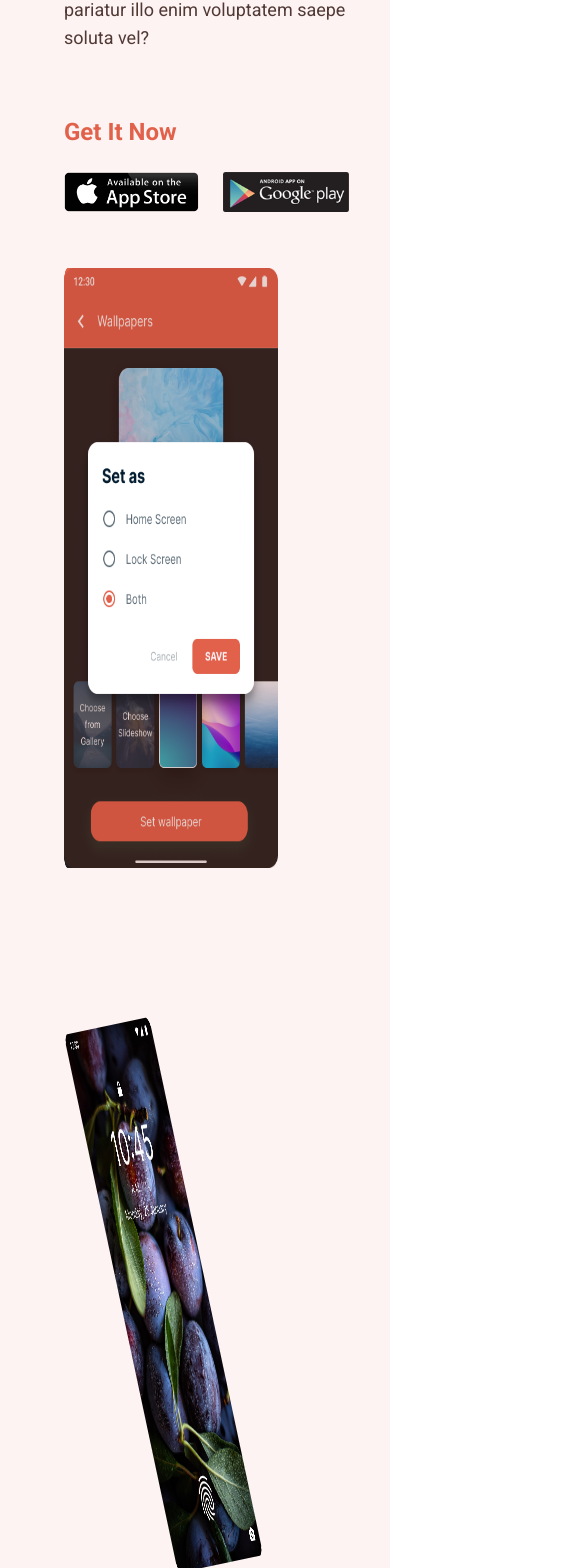
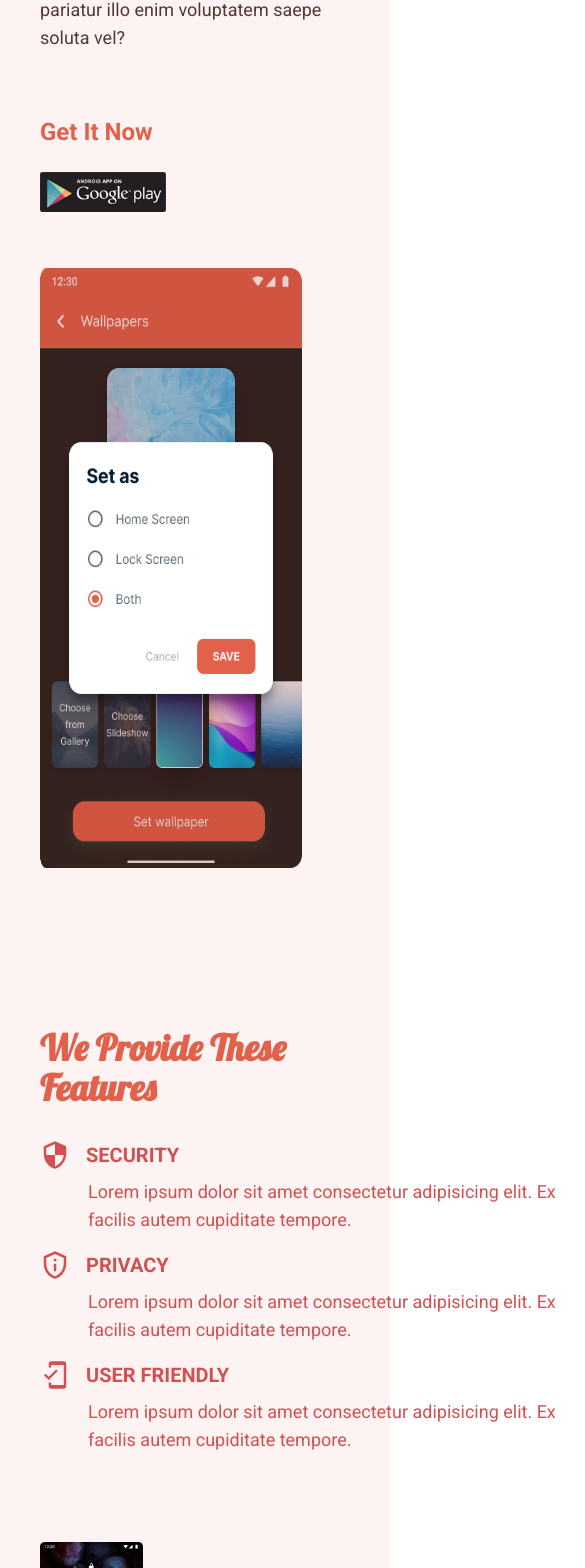
Before and after one commit to laleet008/chip-luncher, a React (Create React App) app: page / in a window 390 px wide. Shown: the part 432-2000 px from the top of the page, 585 px wide, since content can reach past the window. Built offline with nearby package versions, Linux system fonts and the light colour scheme.

Commit message:
responsive fiexd

```diff
--- a/src/App.css
+++ b/src/App.css
@@ -28,3 +28,21 @@ body {
 .feature_text {
   font-family: "Roboto", sans-serif;
 }
+
+@media only screen and (max-width: 1300px) {
+  .hero_image2 {
+    transform: rotate(0deg);
+  }
+}
+@media only screen and (max-width: 900px) {
+  .hero_image2 {
+    transform: rotate(0deg);
+    display: hidden;
+  }
+}
+
+@media only screen and (max-width: 900px) {
+  .feature_img {
+    width: 100%;
+  }
+}
--- a/src/components/Features.js
+++ b/src/components/Features.js
@@ -8,48 +8,46 @@ import {
 const Features = () => {
   return (
     <div className=" py-14 feature-section">
-      <div className="flex md:flex-row flex-col gap-20  md:mx-40  mx-16">
-        <div className="rotate-[-12deg]  ml-14 w-2/6 mr-32 hover:z-100 py-2">
+      <div className="flex md:flex-row flex-col-reverse gap-20  md:mx-40  mx-10">
+        <div className="md:rotate-[-12deg]  	 md:mx-0  rotate:0  md:ml-14  w-2/6 md:mr-32 mr-0  py-2">
           <img
             src="assets/features.png"
-            className="h-[550px] hover:shadow-4xl md:shadow-2xl transition ease-in-out delay-150  hover:-translate-y-1 hover:scale-110 duration-300	"
+            className="min-h-full		feature_img md:h-[550px] hover:shadow-4xl md:shadow-2xl transition ease-in-out delay-150  hover:-translate-y-1 hover:scale-110 duration-300	"
             alt="hero-img"
           />
         </div>
         <div className="">
           <p className="font-bold mt-4  chip text-4xl text-[#E2614B]  ">
-            We Provide These
+            We Provide These Features
           </p>
-          <span className="luncher  ml-24 text-[#E2614B] text-6xl">
-            Features
-          </span>
+          {/* <span className="luncher  ml-24 text-[#E2614B] text-6xl"></span> */}
           <div className="mt-8 text-[#d35050] feature_text">
             <div className="  ">
-              <div className="flex gap-4 uppercase text-2xl items-center ">
-                <MdSecurity className="text-4xl  " />
+              <div className="flex gap-4 uppercase md:text-2xl text-xl items-center ">
+                <MdSecurity className="md:text-4xl text-3xl  " />
                 <p className="font-bold">Security</p>
               </div>
-              <p className="md:ml-14 ml-0 md:w-[400px] text-lg">
+              <p className="md:ml-14 ml-12 mt-2 md:w-[400px] w-[500px]  text-lg">
                 Lorem ipsum dolor sit amet consectetur adipisicing elit. Ex
                 facilis autem cupiditate tempore.
               </p>
             </div>
             <div className="mt-4  ">
-              <div className="flex gap-4 uppercase text-2xl items-center ">
-                <MdOutlinePrivacyTip className="text-4xl" />
+              <div className="flex gap-4 uppercase md:text-2xl text-xl items-center ">
+                <MdOutlinePrivacyTip className="md:text-4xl text-3xl" />
                 <p className="font-bold">Privacy</p>
               </div>
-              <p className="md:ml-14 ml-0 md:w-[400px] text-lg">
+              <p className="md:ml-14 ml-12 mt-2 md:w-[400px] w-[500px] text-lg">
                 Lorem ipsum dolor sit amet consectetur adipisicing elit. Ex
                 facilis autem cupiditate tempore.
               </p>
             </div>
             <div className="mt-4  ">
-              <div className="flex gap-4 uppercase text-2xl items-center ">
-                <MdMobileFriendly className="text-4xl" />
+              <div className="flex gap-4 uppercase md:text-2xl text-xl items-center ">
+                <MdMobileFriendly className="md:text-4xl text-3xl" />
                 <p className="font-bold">User Friendly</p>
               </div>
-              <p className="md:ml-14 ml-0 md:w-[400px] text-lg">
+              <p className="md:ml-14 ml-12 mt-2 md:w-[400px] w-[500px] text-lg">
                 Lorem ipsum dolor sit amet consectetur adipisicing elit. Ex
                 facilis autem cupiditate tempore.
               </p>
@@ -58,7 +56,7 @@ const Features = () => {
         </div>
       </div>
       <ul className="flex mt-20 gap-10 text-orange-700 text-lg justify-center  items-center">
-        <li className="hover:border-b hover:border-orange-700 ">Terms</li>
+        <li className=" ">Terms</li>
         <li className="hover:border-b hover:border-orange-700 ">Contact</li>
         <li className="hover:border-b hover:border-orange-700 ">FAQ</li>
       </ul>
--- a/src/components/Header.js
+++ b/src/components/Header.js
@@ -4,7 +4,7 @@ import React from "react";
 const Header = () => {
   return (
     <div className="bg-[#FDF3F2]">
-      <div className="md:mx-36 flex items-center justify-between mx-16">
+      <div className="md:mx-36 flex items-center justify-between mx-12">
         {/* <Link to="/"> */}
         <img src="assets/app-logo.png" className="h-24 w-24" alt="app logo" />
         {/* </Link> */}
--- a/src/components/Hero.js
+++ b/src/components/Hero.js
@@ -3,7 +3,7 @@ import React from "react";
 const Hero = () => {
   return (
     <div>
-      <div className=" md:mx-40 mx-16 md:py-12 pb-20 flex md:flex-row flex-col justify-between">
+      <div className="md:mx-40 mx-10 md:py-12 pb-20 flex md:flex-row flex-col justify-between">
         <div className="py-12">
           <p className="font-bold mt-4  chip text-4xl text-[#E2614B]  ">
             Chips
@@ -12,7 +12,7 @@ const Hero = () => {
             </span>
           </p>
 
-          <p className="md:w-[550px] w-[300px] mt-8  text-lg text-[#503935]">
+          <p className="md:w-[550px] w-full mt-8  text-lg text-[#503935]">
             Lorem ipsum dolor sit amet, consectetur adipisicing elit. Asperiores
             eveniet quis beatae fuga, dolores voluptas velit natus consequatur
             nulla id reprehenderit exercitationem blanditiis consequuntur quo
@@ -23,12 +23,7 @@ const Hero = () => {
             <p className="text-2xl app_download text-[#E2614B] font-semibold  ">
               Get It Now
             </p>
-            <div className="flex gap-6 mt-6">
-              <img
-                src="assets/appstore.png "
-                className="h-[40px] hover:transition hover:scale-110"
-                alt="appstore"
-              />
+            <div className=" mt-6">
               <img
                 src="assets/google-play-store.png"
                 className="h-[40px] hover:transition hover:scale-110"
@@ -38,14 +33,14 @@ const Hero = () => {
           </div>
         </div>
         <div className="relative mr-12">
-          <div className="  mr-32 hover:z-100 py-2">
+          <div className=" mr-32 hover:z-100 py-2">
             <img
               src="assets/hero-img.png"
               className="h-[600px] hover:shadow-4xl md:shadow-2xl transition ease-in-out delay-150  hover:-translate-y-1 hover:scale-110 duration-300	"
               alt="hero-img"
             />
           </div>
-          <div className="absolute md:rotate-12 top-0 right-0 py-2">
+          <div className="absolute hero_image2 md:rotate-12 top-0 right-0 py-2">
             <img
               src="assets/hero-img1.png"
               className="h-[600px] hover:shadow-4xl md:shadow-2xl transition ease-in-out delay-150  hover:-translate-y-1 hover:scale-110 duration-300	"
```
